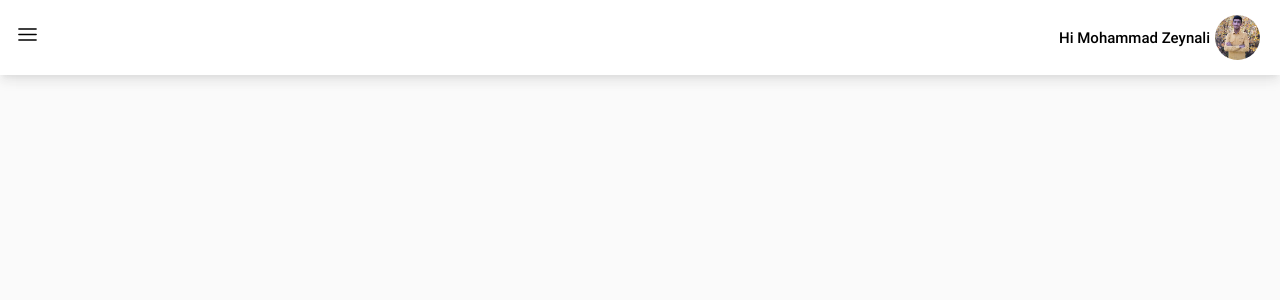
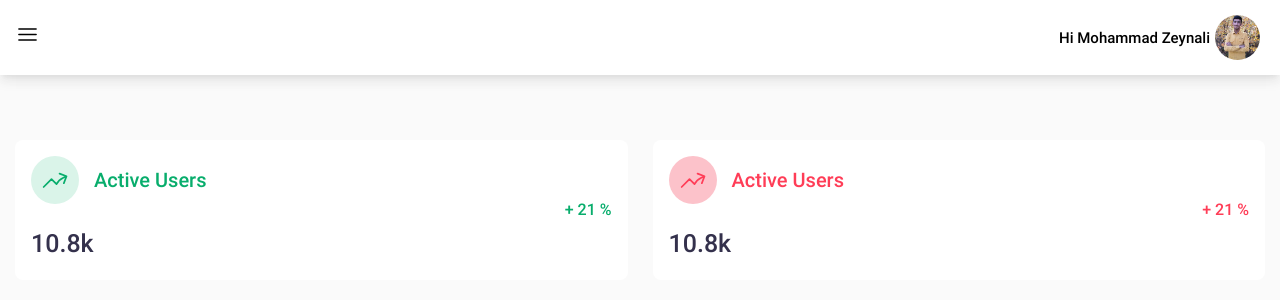
Before and after one commit to mohammad-zeynaly/manager-panel, a React (Vite) app: page /users in a window 1280 px wide. Shown: the top 300 px of the page. Built offline with nearby package versions, Linux system fonts and the light colour scheme.

Commit message:
Development of usersStatistics component

```diff
--- a/src/components/AllStatistics/AllStatistics.jsx
+++ b/src/components/AllStatistics/AllStatistics.jsx
@@ -1,5 +1,5 @@
 import StatisticsItem from "../StatisticsItem/StatisticsItem";
-import useFilteredData from "../../hooks/useFilterdData";
+import useFilteredData from "../../hooks/useFilteredData";
 
 const AllStatistics = () => {
   const AllStatisticsData = useFilteredData("statistics");
--- a/src/components/ProductsTables/ProductsTables.jsx
+++ b/src/components/ProductsTables/ProductsTables.jsx
@@ -1,5 +1,5 @@
 import { Link } from "react-router-dom";
-import useFilteredData from "../../hooks/useFilterdData";
+import useFilteredData from "../../hooks/useFilteredData";
 import ProductsTablesItem from "../ProductsTablesItem/ProductsTablesItem";
 
 const ProductsTables = () => {
--- /dev/null
+++ b/src/components/UsersStatistics/UsersStatistics.jsx
@@ -0,0 +1,46 @@
+import useFilteredData from "../../hooks/useFilteredData";
+
+const UsersStatistics = () => {
+  const usersStatisticsData = useFilteredData("usersStatistics");
+
+  return (
+    <section className="users-statistics">
+      <div className="users-statistics__wrapper">
+        {usersStatisticsData?.map((statistics) => (
+          <div key={statistics.id} className="users-statistics-item">
+            <div className="users-statistics-item__left">
+              <div className="users-statistics-item__icon">
+                <span className={statistics.iconClass}>
+                  <svg
+                    fill="none"
+                    viewBox="0 0 24 24"
+                    strokeWidth={1.5}
+                    stroke="currentColor"
+                    className={`users-statistics__icon ${statistics.iconClass}`}
+                  >
+                    <path
+                      strokeLinecap="round"
+                      strokeLinejoin="round"
+                      d="M2.25 18L9 11.25l4.306 4.307a11.95 11.95 0 015.814-5.519l2.74-1.22m0 0l-5.94-2.28m5.94 2.28l-2.28 5.941"
+                    />
+                  </svg>
+                </span>
+                <h6 className={statistics.iconClass}>Active Users</h6>
+              </div>
+              <h5 className="users-statistics__count ">10.8k</h5>
+            </div>
+            <div className="users-statistics-item__right">
+              <span
+                className={`users-statistics-item__percent ${statistics.iconClass}`}
+              >
+                + 21 %
+              </span>
+            </div>
+          </div>
+        ))}
+      </div>
+    </section>
+  );
+};
+
+export default UsersStatistics;
--- a/src/data/allData.jsx
+++ b/src/data/allData.jsx
@@ -143,6 +143,52 @@ const allData = [
     price: 400,
     type: "product",
   },
+  {
+    id: 13,
+    iconClass: "users-statistics__icon--trending",
+    icon: (
+      <svg
+        fill="none"
+        viewBox="0 0 24 24"
+        strokeWidth={1.5}
+        stroke="currentColor"
+        className="users-statistics__icon "
+      >
+        <path
+          strokeLinecap="round"
+          strokeLinejoin="round"
+          d="M2.25 18L9 11.25l4.306 4.307a11.95 11.95 0 015.814-5.519l2.74-1.22m0 0l-5.94-2.28m5.94 2.28l-2.28 5.941"
+        />
+      </svg>
+    ),
+    title: "Active Users",
+    counts: "10.8k",
+    growth: 21,
+    type: "usersStatistics",
+  },
+  {
+    id: 14,
+    iconClass: "users-statistics__icon--star",
+    icon: (
+      <svg
+        fill="none"
+        viewBox="0 0 24 24"
+        strokeWidth={1.5}
+        stroke="currentColor"
+        className="users-statistics__icon "
+      >
+        <path
+          strokeLinecap="round"
+          strokeLinejoin="round"
+          d="M11.48 3.499a.562.562 0 011.04 0l2.125 5.111a.563.563 0 00.475.345l5.518.442c.499.04.701.663.321.988l-4.204 3.602a.563.563 0 00-.182.557l1.285 5.385a.562.562 0 01-.84.61l-4.725-2.885a.563.563 0 00-.586 0L6.982 20.54a.562.562 0 01-.84-.61l1.285-5.386a.562.562 0 00-.182-.557l-4.204-3.602a.563.563 0 01.321-.988l5.518-.442a.563.563 0 00.475-.345L11.48 3.5z"
+        />
+      </svg>
+    ),
+    title: "Transactions ",
+    counts: "$2.8M",
+    growth: 21,
+    type: "usersStatistics",
+  },
 ];
 
 export default allData;
--- /dev/null
+++ b/src/pages/Users/Users.jsx
@@ -0,0 +1,10 @@
+import UsersStatistics from "../../components/UsersStatistics/UsersStatistics";
+
+const Users = () => {
+  return (
+    <div className="app__section">
+      <UsersStatistics />
+    </div>
+  );
+};
+export default Users;
--- a/src/routes/routes.jsx
+++ b/src/routes/routes.jsx
@@ -1,7 +1,9 @@
 import Products from "../pages/Products/Products";
+import Users from "../pages/Users/Users";
 
 const routes = [
-    {path:"/", element: <Products />}
+  { path: "/", element: <Products /> },
+  { path: "/users", element: <Users /> },
 ];
 
 export default routes;
--- a/src/styles/app.css
+++ b/src/styles/app.css
@@ -457,6 +457,67 @@ body {
   color: inherit;
 }
 
+/* ============  style users statistics  ============ */
+.users-statistics__wrapper {
+  display: flex;
+  justify-content: space-between;
+  align-items: center;
+}
+
+.users-statistics-item {
+  background-color: #ffffff;
+  color: rgb(52, 49, 76);
+  padding: 1.6rem;
+  border-radius: 0.8rem;
+  width: 49%;
+  display: flex;
+  justify-content: space-between;
+  align-items: center;
+}
+
+.users-statistics-item__icon {
+  display: flex;
+  justify-content: "";
+  align-items: center;
+}
+.users-statistics-item__icon h6 {
+  margin-left: 1.5rem;
+  font-size: 2rem;
+  background: transparent;
+}
+.users-statistics-item__icon span {
+  padding: 1rem;
+  border-radius: 100%;
+  display: flex;
+  justify-content: center;
+  align-items: center;
+}
+
+.users-statistics__icon--trending {
+  background-color: #daf4e9;
+  color: #08ad6c;
+}
+
+.users-statistics__icon--star {
+  color: #ff3d57;
+  background-color: #fcc2ca;
+}
+
+.users-statistics__icon {
+  width: 2.8rem;
+  height: 2.8rem;
+}
+
+.users-statistics__count {
+  margin-top: 2rem;
+  font-size: 2.5rem;
+}
+
+.users-statistics-item__percent {
+  font-size: 1.6rem;
+  background-color: transparent;
+}
+
 /* ============ Responsive Project  ============ */
 @media only screen and (min-width: 1400px) {
   .container {
--- a/src/styles/global/_style.scss
+++ b/src/styles/global/_style.scss
@@ -279,3 +279,50 @@ body {
 .sidebar-menu__link {
   color: inherit;
 }
+
+/* ============  style users statistics  ============ */
+.users-statistics {
+}
+.users-statistics__wrapper {
+  @include mixin.flexBox(space-between, center);
+}
+.users-statistics-item {
+  background-color: variables.$white-color;
+  color: rgba(52, 49, 76, 1);
+  padding: 1.6rem;
+  border-radius: 0.8rem;
+  width: 49%;
+  @include mixin.flexBox(space-between, center);
+}
+.users-statistics-item__icon {
+  @include mixin.flexBox("", center);
+  h6 {
+    margin-left: 1.5rem;
+    font-size: 2rem;
+    background: transparent;
+  }
+  span {
+    padding: 1rem;
+    border-radius: 100%;
+    @include mixin.flexBox(center, center);
+  }
+}
+.users-statistics__icon--trending {
+  background-color: #daf4e9;
+  color: #08ad6c;
+}
+.users-statistics__icon--star {
+  color: #ff3d57;
+  background-color: #fcc2ca;
+}
+.users-statistics__icon {
+  @include mixin.widthAndHeight(2.8rem, 2.8rem);
+}
+.users-statistics__count {
+  margin-top: 2rem;
+  font-size: 2.5rem;
+}
+.users-statistics-item__percent {
+  font-size: 1.6rem;
+  background-color: transparent;
+}
```
Also changed, not shown: src/hooks/useFilteredData.js (renamed from src/hooks/useFilterdData.js), 1 other file (tests, documents, lock files or other folders).
